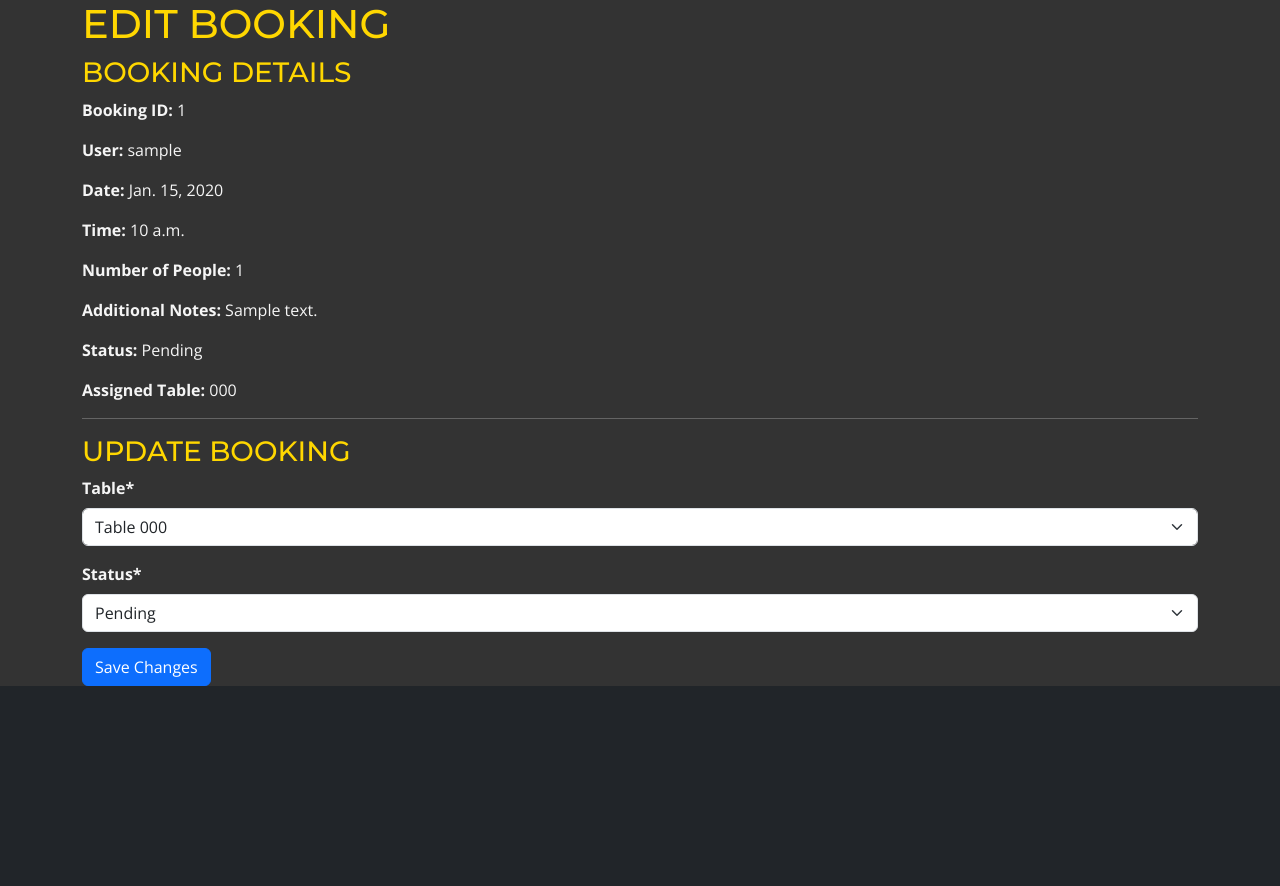
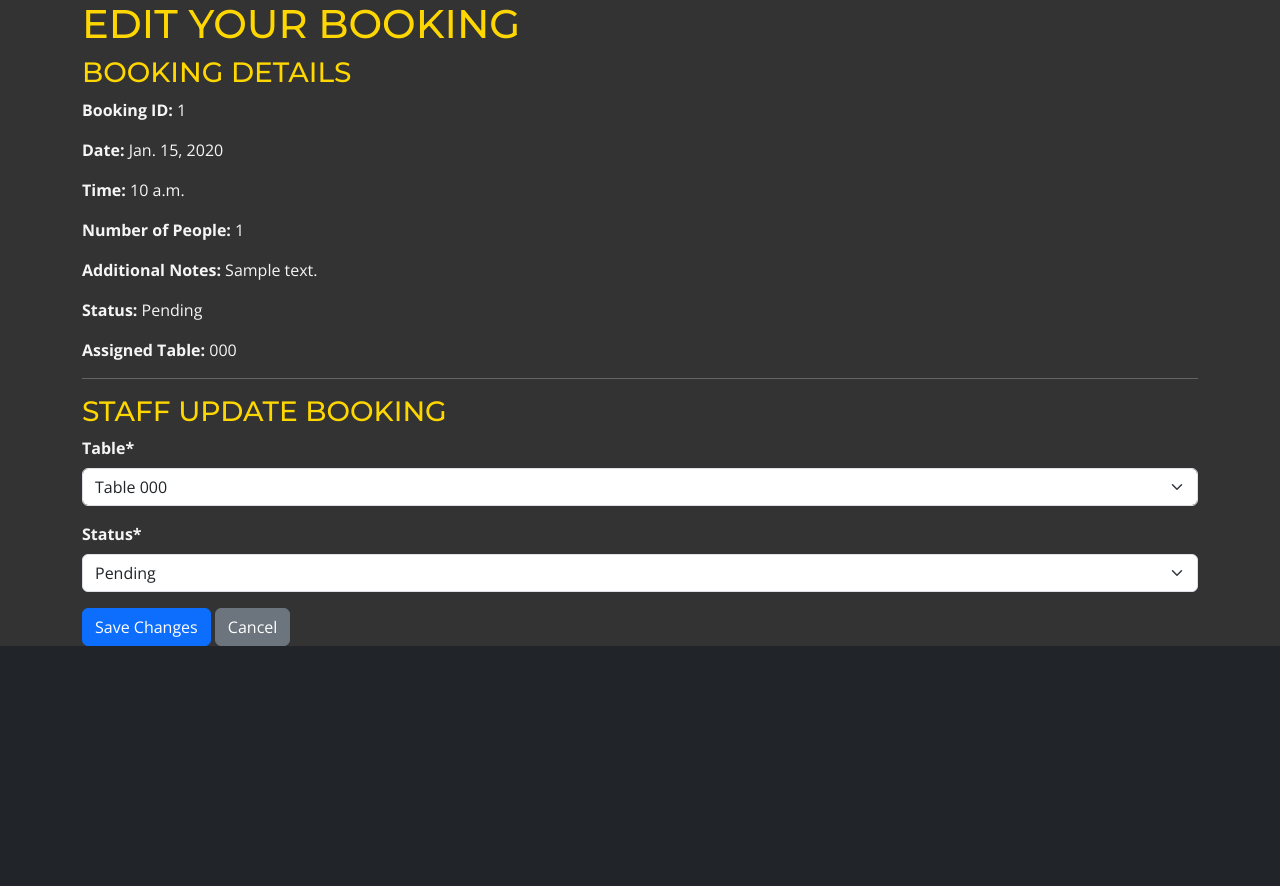
Before and after one commit to MFS4711/Restaurant-Web-App, a Django app: page /edit-booking/1/ in a window 1280 px wide. Shown: the part 82-968 px from the top of the page. Run offline with Django 4.2, Linux system fonts and the light colour scheme; a user stored in the database is signed in; tables that the repository leaves empty hold one stand-in row (values such as "Sample post"); some libraries are stand-ins or nearby versions.

Commit message:
Add Booking Edit functionality for customers - Add url path for edit button to edit_booking.html - Amend edit booking view in booking app to account for if user is customer or staff - amend template to display different forms based on user role - test functionality

```diff
--- a/booking/templates/booking/edit_booking.html
+++ b/booking/templates/booking/edit_booking.html
@@ -4,20 +4,11 @@
 
 {% block content %}
 <div class="container">
-    <h1>Edit Booking</h1>
+    <h1>Edit Your Booking</h1>
 
     <!-- Display current booking details -->
     <h3>Booking Details</h3>
     <p><strong>Booking ID:</strong> {{ booking.id }}</p>
-
-    <p><strong>User:</strong>
-        {% if booking.user %}
-            {{ booking.user.username }}
-        {% else %}
-            N/A
-        {% endif %}
-    </p>
-
     <p><strong>Date:</strong> {{ booking.date }}</p>
     <p><strong>Time:</strong> {{ booking.time }}</p>
     <p><strong>Number of People:</strong> {{ booking.number_of_people }}</p>
@@ -25,20 +16,32 @@
     <p><strong>Status:</strong> {{ booking.get_status_display }}</p>
     <p><strong>Assigned Table:</strong>
         {% if booking.table %}
-            {{ booking.table.table_number }}
+        {{ booking.table.table_number }}
         {% else %}
-            Not Assigned
+        Not Assigned
         {% endif %}
     </p>
 
     <hr>
 
-    <!-- Form to update status and assign table -->
-    <h3>Update Booking</h3>
+    {% if is_customer %}
+    <!-- Customer-specific form (same as the original booking form) -->
+    <h3>Update Your Booking</h3>
     <form method="POST">
         {% csrf_token %}
-        {{ form | crispy }}
+        {{ booking_form | crispy }}
         <button type="submit" class="btn btn-primary">Save Changes</button>
+        <a href="{% url 'customer_dashboard' user_id=request.user.id %}" class="btn btn-secondary">Cancel</a>
     </form>
+    {% else %}
+    <!-- Staff-specific form for updating table and status -->
+    <h3>Staff Update Booking</h3>
+    <form method="POST">
+        {% csrf_token %}
+        {{ staff_form | crispy }}
+        <button type="submit" class="btn btn-primary">Save Changes</button>
+        <a href="{% url 'manage_bookings' %}" class="btn btn-secondary">Cancel</a>
+    </form>
+    {% endif %}
 </div>
 {% endblock content %}
--- a/booking/views.py
+++ b/booking/views.py
@@ -70,17 +70,52 @@ def edit_booking(request, booking_id):
     """
     booking = get_object_or_404(Booking, id=booking_id)
 
-    if request.method == 'POST':
-        form = StaffBookingForm(request.POST, instance=booking)
-        if form.is_valid():
-            form.save()
-            messages.success(request, "Booking updated successfully!")
-            return redirect('manage_bookings')
-    else:
-        form = StaffBookingForm(instance=booking)
+    # Check if the current user is the owner of the booking (for customers)
+    if request.user != booking.user and not request.user.is_staff:
+        messages.error(request, "You cannot edit this booking.")
+        return redirect('customer_dashboard', user_id=request.user.id)
 
-    context = {
-        'form': form,
-        'booking': booking,
-    }
-    return render(request, 'booking/edit_booking.html', context)
+    # If the user is a customer, use the BookingForm for them to modify their booking
+    if not request.user.is_staff and request.user == booking.user:
+        # Only allow customers to modify their own bookings
+        if request.method == 'POST':
+            booking_form = BookingForm(request.POST, instance=booking)
+
+            if booking_form.is_valid():
+                updated_booking = booking_form.save(commit=False)
+                # Set the booking status to "pending" if it's not already
+                if updated_booking.status != Booking.PENDING:
+                    updated_booking.status = Booking.PENDING
+
+                updated_booking.save()
+                messages.success(
+                    request, "Your booking has been updated successfully.")
+                return redirect('customer_dashboard', user_id=request.user.id)
+        else:
+            # Display the booking form with pre-filled data
+            booking_form = BookingForm(instance=booking)
+
+        context = {
+            'booking_form': booking_form,
+            'booking': booking,
+            'is_customer': True,  # Flag to indicate it's a customer edit
+        }
+        return render(request, 'booking/edit_booking.html', context)
+
+    # If the user is staff, show the staff-specific form
+    if request.user.is_staff:
+        if request.method == 'POST':
+            staff_form = StaffBookingForm(request.POST, instance=booking)
+            if staff_form.is_valid():
+                staff_form.save()
+                messages.success(request, "Booking updated successfully.")
+                return redirect('manage_bookings')
+        else:
+            staff_form = StaffBookingForm(instance=booking)
+
+        context = {
+            'staff_form': staff_form,
+            'booking': booking,
+            'is_customer': False,  # Flag to indicate it's a staff edit
+        }
+        return render(request, 'booking/edit_booking.html', context)
--- a/dashboard/templates/dashboard/customer_dashboard.html
+++ b/dashboard/templates/dashboard/customer_dashboard.html
@@ -28,7 +28,7 @@
                     <td>{{ booking.number_of_people }}</td>
                     <td>{{ booking.status }}</td>
                     <td>
-                        <a href="#" class="btn btn-warning">Edit</a>
+                        <a href="{% url 'edit_booking' booking.id %}" class="btn btn-warning">Edit</a>
                         <a href="#" class="btn btn-danger">Delete</a>
                     </td>
                 </tr>
```
